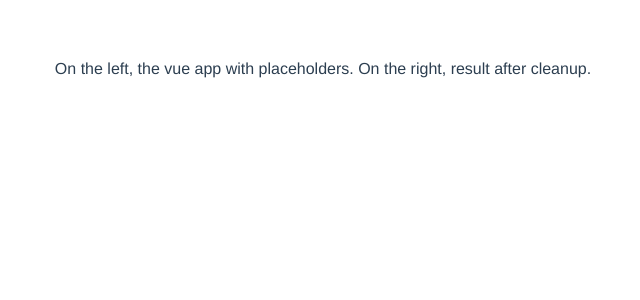
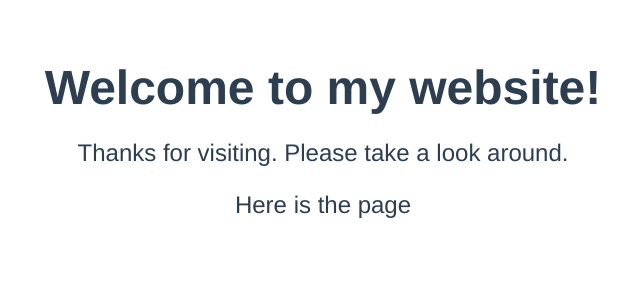
Before and after one commit to DSmarc7/Vueproject, a Vue app: page / in a window 1280 px wide. Shown: the top 300 px of the page, without its empty margins (317-957 px from the left). Built offline with nearby package versions, Linux system fonts and the light colour scheme.

Commit message:
homePage

```diff
--- a/src/App.vue
+++ b/src/App.vue
@@ -1,18 +1,25 @@
+
+
 <template>
-
-  <p>On the left, the vue app with placeholders. On the right, result after cleanup.</p>
+  <div id="app">
+    <HomePage />
+    <p>Here is the page</p>
+  </div>
 </template>
 
 <script>
+import HomePage from './components/HomePage.vue';
+
 
 
 export default {
   name: 'App',
   components: {
-
+    HomePage
   }
 }
 </script>
+
 
 <style>
 #app {
--- /dev/null
+++ b/src/components/HomePage.vue
@@ -0,0 +1,23 @@
+<template>
+    <div>
+        <h1>Welcome to my website!</h1>
+        <p>Thanks for visiting. Please take a look around.</p>
+    </div>
+</template>
+
+<script>
+export default {
+    name: 'HomePage'
+}
+</script>
+
+<style>
+h1 {
+    font-size: 3rem;
+    margin-bottom: 1rem;
+}
+
+p {
+    font-size: 1.5rem;
+}
+</style>
```
